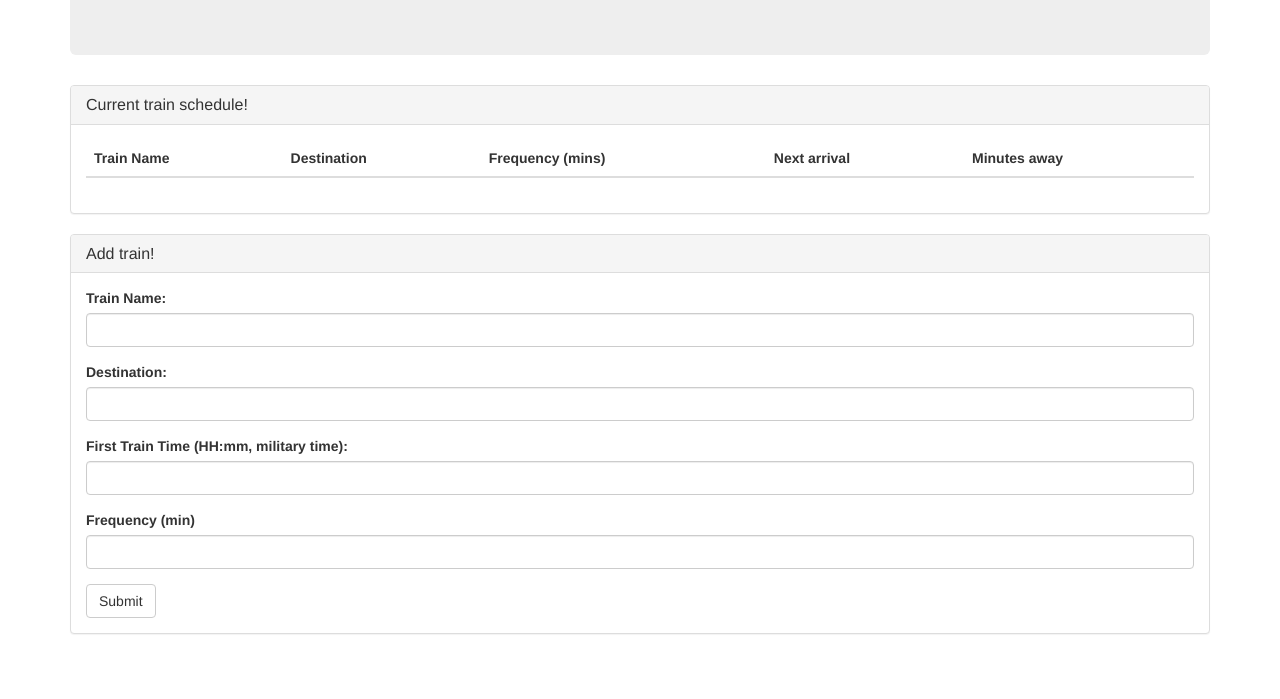
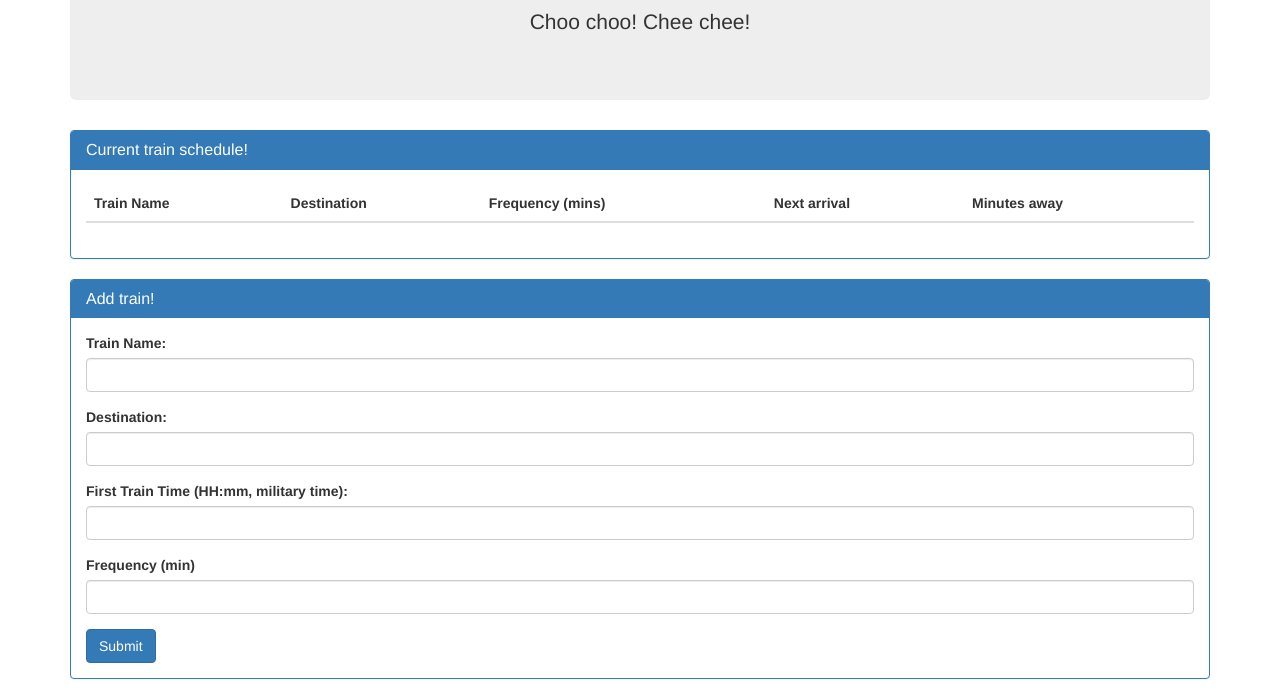
Before and after one commit to alexshou/train-schedule, a plain HTML site: page index.html in a window 1280 px wide. Shown: the part 160-859 px from the top of the page. Before the commit the page ends 814 px from the top, so only its background shows below. Drawn offline with nearby package versions, Linux system fonts and the light colour scheme; no server answers.

Commit message:
change panel heading color

```diff
--- a/assets/css/style.css
+++ b/assets/css/style.css
@@ -6,7 +6,6 @@ h3{
 	color:#ffffff;
 }
 
-.panel-heading{
-	background-color:#224eaa;
-    color:#ffffff;
+p{
+	text-align: center;
 }
--- a/index.html
+++ b/index.html
@@ -21,11 +21,12 @@
     <!-- Jumbotron -->
     <div class="jumbotron">
       <h1 class="text-center">Train Time Any Time!</h1>
+      <p> Choo choo! Chee chee! </p>
     </div>
     <div class="row">
 
      <div class="col-lg-12">
-        <div class="panel panel-default">
+        <div class="panel panel-primary">
           <div class="panel-heading">
             <h3 class="panel-title">Current train schedule!</h3>
           </div>
@@ -50,7 +51,7 @@
 
       <!-- Add train panel-->
       <div class="col-lg-12">
-        <div class="panel panel-default">
+        <div class="panel panel-primary">
           <div class="panel-heading">
             <h3 class="panel-title">Add train!</h3>
           </div>
@@ -74,7 +75,7 @@
                 <label for="freq-input">Frequency (min)</label>
                  <input class="form-control" id="freq-input" type="number">
               </div>
-              <button class="btn btn-default" id="add-train" type="submit">Submit</button>
+              <button class="btn btn-primary" id="add-train" type="submit">Submit</button>
             </form>
           </div>
         </div>
```
